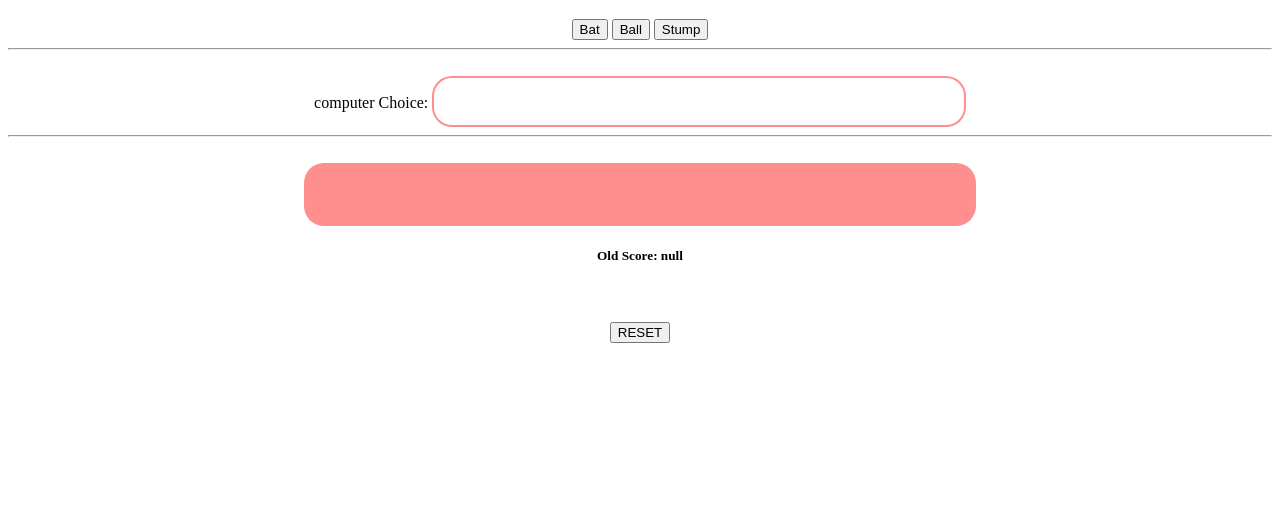
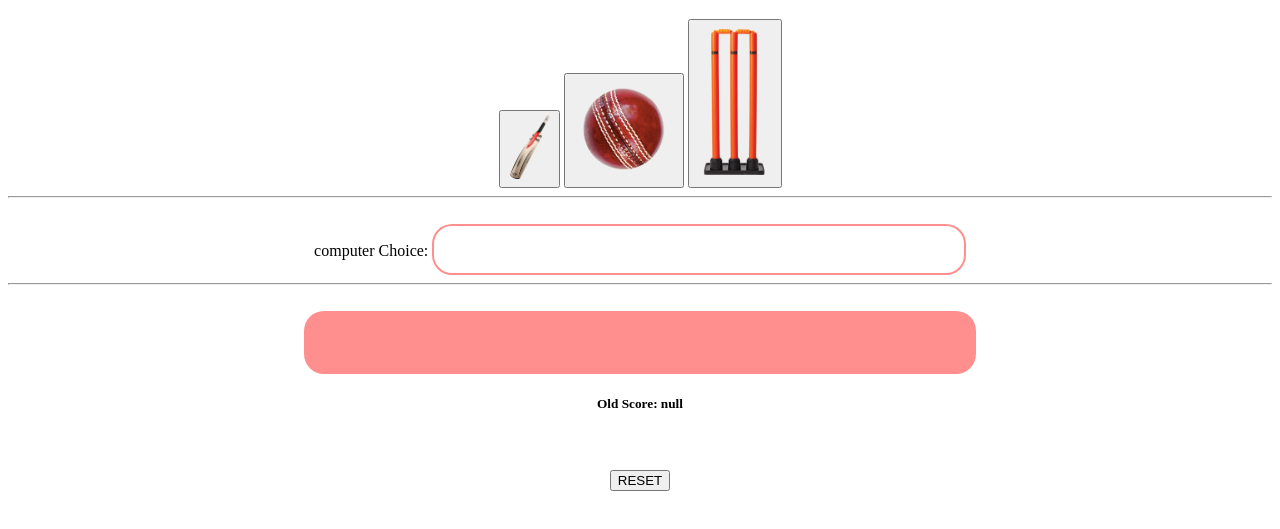
Before and after one commit to ParshantGoyal/Cricket_game, a plain HTML site: page index.html in a window 1280 px wide. Shown: the part 61-590 px from the top of the page. Drawn offline with Linux system fonts and the light colour scheme.

Commit message:
add images

```diff
--- a/index.html
+++ b/index.html
@@ -40,19 +40,19 @@
     let computerChoice = compCh();
     let userchoice = 'Bat';
     result(userchoice,computerChoice);
-    ">Bat</button>
+    "><img src="images/bat.png"></button>
 
     <button onclick="
       computerChoice = compCh();
      userchoice = 'Ball';
     result(userchoice,computerChoice);
-   ">Ball</button>
+   "><img src="images/ball.png"></button>
 
     <button onclick="
      computerChoice = compCh();
      userchoice = 'Stump';
     result(userchoice,computerChoice);
-    ">Stump</button>
+    "><img src="images/stump.png"></button>
     <br><hr><br>
     <label for="computercho" id="CMPC"   ></label>computer Choice:</label>
     <input type="text" id="CMPC" class="computercho" readonly>
@@ -99,6 +99,7 @@ function resetBt(){
     localStorage.clear();
         alert('score reset successfully')
         resetScore();
+
     }
 
 function compCh(){
```
Also changed, not shown: images/ball.png (added), images/bat.png (added), images/stump.png (added).
